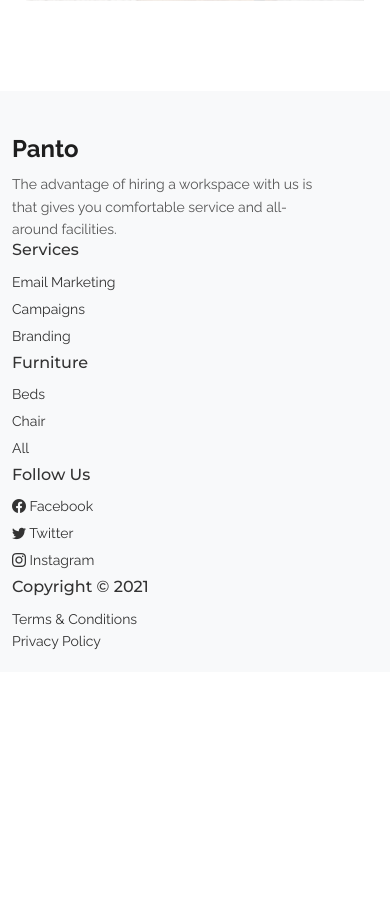
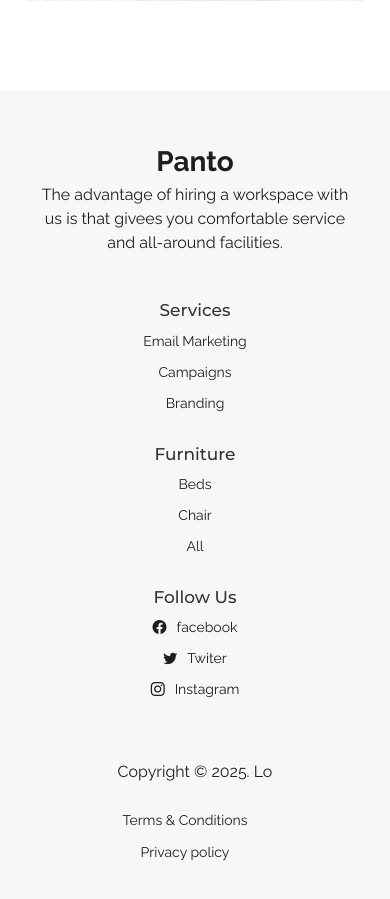
Before and after one commit to SchDEv-spn/Ejercicio-con-BOOTSTRAP, a plain HTML site: page index.html in a window 390 px wide. Shown: the part 4660-5559 px from the top of the page. Before the commit the page ends 5332 px from the top, so only its background shows below. Drawn offline with nearby package versions, Linux system fonts and the light colour scheme.

Commit message:
realice la section de footer lo correspondiente al responsive

```diff
--- a/css/style.css
+++ b/css/style.css
@@ -578,41 +578,54 @@ footer {
 }
 
 
-footer h3 {
-    font-size: 16px;
-    margin-bottom: 12px;
+footer {
+    width: 100%;
+    position: relative;
+    padding: 90px 0;
+    background: #f7f7f7;
 }
 
 footer .logo {
+    text-decoration: none;
     color: var(--dark-color);
+    font-size: 28px;
     font-weight: 700;
-    font-size: 24px;
-    text-decoration: none;
-    display: inline-block;
-
+    margin-bottom: 20px;
 }
 
-footer .logo:hover {
-    color: var(--white-color);
-    transform: scale(1.1);
-
+footer .col-footer a {
+    text-decoration: none;
+    color: var(--dark-color);
+    display: block;
+    margin-bottom: 10px;
 }
 
-footer p {
-    margin: 0;
-    line-height: 1.6;
-    max-width: 320px;
-    color: #555;
+footer h3 {
+    color: var(--Primary-color);
+    font-size: 17px;
 }
 
 footer a {
     text-decoration: none;
-    color: #333;
-    margin-bottom: 6px;
+    color: var(--dark-color);
 }
 
-footer a:hover {
-    color: #f15b2a;
+footer p {
+    font-size: var(--fs-text);
+    color: var(--dark-color);
+    width: 310px;
+}
+
+footer i {
+    margin-right: 10px;
+}
+
+footer .info {
+    padding-top: 60px;
+}
+
+footer .info a {
+    margin-right: 20px;
 }
 
 /* aqui empezamos con el responsive */
@@ -800,9 +813,10 @@ footer a:hover {
     }
 
     /* Imagen principal del testimonio */
-    #reviews .card-reviews > img {
+    #reviews .card-reviews>img {
         max-width: 80%;
-        margin: 0 auto 20px auto; /* centrada + separación abajo */
+        margin: 0 auto 20px auto;
+        /* centrada + separación abajo */
         display: block;
     }
 
@@ -811,7 +825,8 @@ footer a:hover {
         top: -30px;
         width: 60px;
         height: 60px;
-        margin-top: 5px; /* pequeña separación */
+        margin-top: 5px;
+        /* pequeña separación */
     }
 
     #reviews .card-reviews .cont-info h4 {
@@ -834,6 +849,56 @@ footer a:hover {
     #reviews .slick-arrow {
         width: 40px;
         height: 40px;
+    }
+
+    footer {
+        padding: 60px 20px;
+        text-align: center;
+    }
+
+    footer .row {
+        flex-wrap: wrap;
+        justify-content: center;
+    }
+
+    footer .col-md-6 {
+        flex: 0 0 100%;
+        max-width: 100%;
+        margin-bottom: 25px;
+        text-align: center;
+    }
+
+    footer p {
+        margin: 0 auto 20px auto;
+        text-align: center;
+        width: 100%;
+        max-width: 500px;
+        /* limita el ancho del párrafo */
+    }
+
+    footer .col-footer {
+        flex: 0 0 33.3%;
+        max-width: 33.3%;
+        margin-bottom: 20px;
+        text-align: center;
+    }
+
+    footer .info {
+        text-align: center;
+        padding-top: 40px;
+    }
+
+    footer .info .col-md-8,
+    footer .info .col-md-2 {
+        flex: 0 0 100%;
+        max-width: 100%;
+        margin-bottom: 10px;
+        text-align: center;
+    }
+
+    footer .info p {
+        margin: 0 auto 15px auto;
+        text-align: center;
     }
 }
 
@@ -1034,5 +1099,62 @@ footer a:hover {
         display: none;
         /* quitamos decorativo en móvil */
     }
+        footer {
+        padding: 50px 15px;
+        text-align: center;
+    }
+
+    footer .row {
+        flex-direction: column;
+        align-items: center;
+    }
+
+    footer .col-md-6 {
+        flex: 0 0 100%;
+        max-width: 100%;
+        margin-bottom: 25px;
+        text-align: center;
+    }
+
+    footer .logo {
+        margin-bottom: 15px;
+    }
+
+    footer p {
+        margin: 0 auto 20px auto;
+        text-align: center;
+        width: 100%;
+        max-width: 320px;
+    }
+
+    footer .col-footer {
+        flex: 0 0 100%;
+        max-width: 100%;
+        margin-bottom: 20px;
+        text-align: center;
+    }
+
+    footer h3 {
+        margin-bottom: 10px;
+    }
+
+    footer .info {
+        padding-top: 30px;
+        text-align: center;
+    }
+
+    footer .info .col-md-8,
+    footer .info .col-md-2 {
+        flex: 0 0 100%;
+        max-width: 100%;
+        margin-bottom: 10px;
+        text-align: center;
+    }
+
+    footer .info p {
+        margin: 0 auto 15px auto;
+        text-align: center;
+    }
+
 
 }
--- a/index.html
+++ b/index.html
@@ -918,45 +918,40 @@
     </main>
     <footer>
         <div class="container">
-
             <div class="row">
-                <div class="col-md-6 d-flex flex-column">
-                    <a class="logo" href="#">Panto</a>
-                    <p>The advantage of hiring a workspace with us is that gives you comfortable service and all-around
+                <div class="col-md-6">
+                    <a href="#" class="logo">Panto</a>
+                    <p>The advantage of hiring a workspace with us is that givees you comfortable service and all-around
                         facilities.</p>
                 </div>
-                <div class="col-md-2 d-flex flex-column">
+                <div class="col-md-2 col-footer">
                     <h3>Services</h3>
-                    <a href="">Email Marketing</a>
-                    <a href="">Campaigns</a>
-                    <a href="">Branding</a>
+                    <a href="#">Email Marketing</a>
+                    <a href="#">Campaigns</a>
+                    <a href="#">Branding</a>
                 </div>
-                <div class="col-md-2 d-flex flex-column">
+                <div class="col-md-2 col-footer">
                     <h3>Furniture</h3>
-                    <a href="">Beds</a>
-                    <a href="">Chair</a>
-                    <a href="">All</a>
+                    <a href="#">Beds</a>
+                    <a href="#">Chair</a>
+                    <a href="#">All</a>
                 </div>
-                <div class="col-md-2 d-flex flex-column">
+                <div class="col-md-2 col-footer">
                     <h3>Follow Us</h3>
-                    <a href=""><i class="bi bi-facebook"></i> Facebook</a>
-                    <a href=""><i class="bi bi-twitter"></i> Twitter</a>
-                    <a href=""><i class="bi bi-instagram"></i> Instagram</a>
+                    <a href="https://www.facebook.com/"><i class="bi bi-facebook"></i>facebook</a>
+                    <a href="https://x.com/"><i class="bi bi-twitter"></i>Twiter</a>
+                    <a href="https://www.instagram.com/"><i class="bi bi-instagram"></i>Instagram</a>
                 </div>
             </div>
-
-
-            <div class="row footer-botton">
+            <div class="row info">
                 <div class="col-md-8">
-                    <h3>Copyright © 2021</h3>
-                    <div>
-                        <div class="col-md-2">
-                            <a href="#">Terms & Conditions</a>
-                        </div>
-                        <div class="col-md-2">
-                            <a href="#">Privacy Policy</a>
-                        </div>
-                    </div>
+                    <p>Copyright © 2025. Lo</p>
+                </div>
+                <div class="col-md-2">
+                    <a href="#">Terms & Conditions</a>
+                </div>
+                <div class="col-md-2">
+                    <a href="#">Privacy policy</a>
                 </div>
             </div>
         </div>
```
